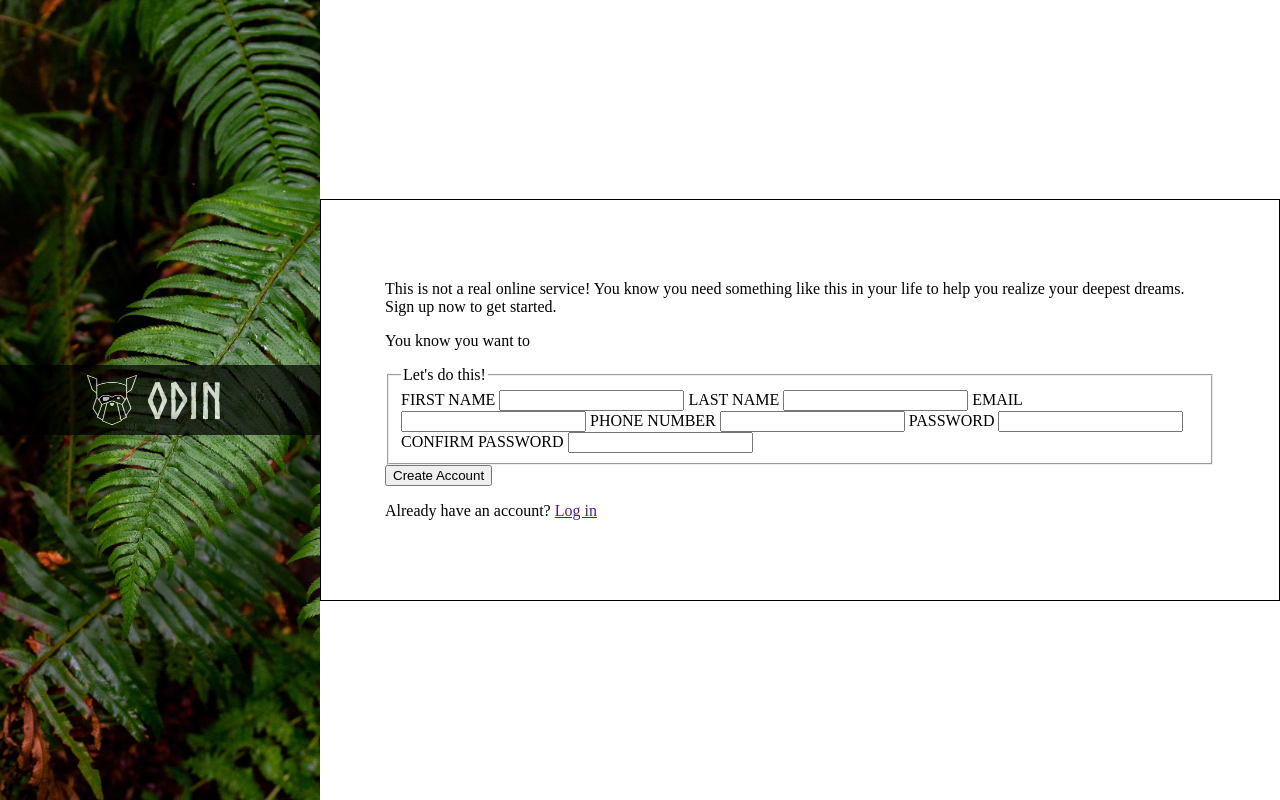
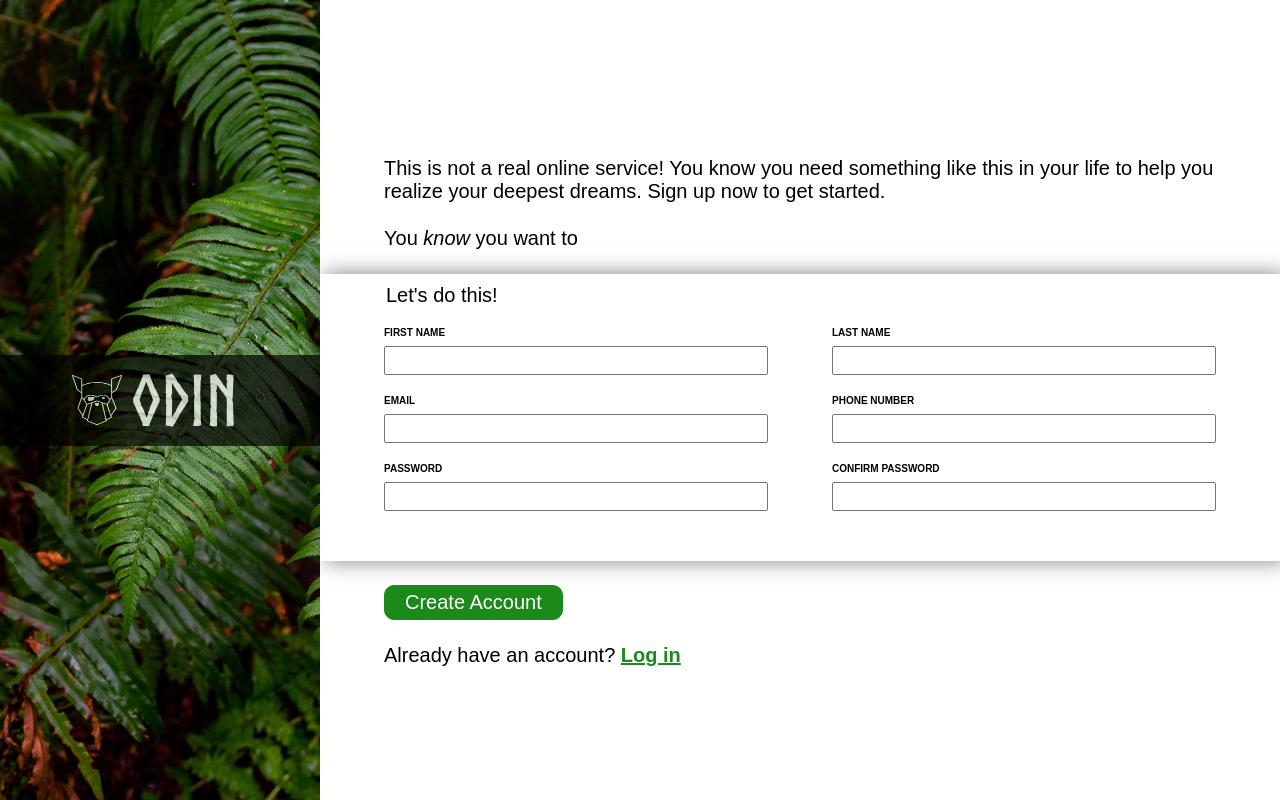
Before and after one commit to Lazy-D-Bit/odin-signup-form, a plain HTML site: page index.html in a window 1280 px wide. Drawn offline with Linux system fonts and the light colour scheme.

Commit message:
Main Part CSS

```diff
--- a/index.html
+++ b/index.html
@@ -15,25 +15,47 @@
     </div>
     <div class="main">
         <form action="">
+            <div class="form-text">
                 <p>This is not a real online service! You know you need something like this in your life to help you realize your deepest dreams. Sign up now to get started.</p>
-            <p>You know you want to</p>
+                <p>You <em>know</em> you want to</p>
+            </div>
             <fieldset>
+                <div class="row">
                     <legend>Let's do this!</legend>
+                </div>
+                <div class="row">
+                    <div class="box">
                         <label for="first-name">FIRST NAME</label>
                         <input type="text" id="first-name">
+                    </div>
+                    <div class="box">
                         <label for="last-name">LAST NAME</label>
                         <input type="text" id="last-name">
+                    </div>
+                </div>
+                    <div class="row">
+                        <div class="box">
                         <label for="email">EMAIL</label>
                         <input type="email" id="email">
+                    </div>
+                    <div class="box">
                         <label for="phone">PHONE NUMBER</label>
                         <input type="number" id="phone">
+                    </div>
+                </div>
+                <div class="row">
+                    <div class="box">
                         <label for="password">PASSWORD</label>
                         <input type="text" id="password">
+                    </div>
+                    <div class="box">
                         <label for="comfirm-password">CONFIRM PASSWORD</label>
                         <input type="text" id="confirm-password">
+                    </div>
+                </div>
             </fieldset>
             <button type="submit">Create Account</button>
-            <p>Already have an account? <a href="">Log in</a></p>
+            <p class="login">Already have an account? <a href="">Log in</a></p>
         </form>
     </div>
 </body>
--- a/style.css
+++ b/style.css
@@ -2,6 +2,8 @@ body {
     margin: 0;
     display: flex;
     height: 100vh;
+    font-family: sans-serif;
+    font-size: 20px;
 }
 @font-face {
     font-family: norse;
@@ -30,7 +32,7 @@ img {
     height: 50px;
 }
 .header h1 {
-    font-size: 50px;
+    font-size: 70px;
     padding: 10px;
     margin: 0;
     color: white;
@@ -42,6 +44,62 @@ img {
 }
 .main form {
     flex: 1;
-    border: 1px solid;
-    padding: 5vw;
 }
+.form-text  p,
+button,
+p {
+    margin: 0 5vw;
+}
+fieldset {
+    display: flex;
+    flex-direction: column;
+    padding: 0 0 5vh 0;
+    margin: 0;
+    border: none;
+    box-shadow: 5px 0px 20px rgba(0, 0, 0, 0.5);
+}
+label {
+    font-size: 10px;
+    font-weight: bold;
+}
+.row {
+    display: flex;
+    margin: 0 5vw;
+    justify-content: space-between;
+    margin: 10px 5vw;
+}
+.box {
+    display: flex;
+    flex-direction: column;
+    flex-basis: 30vw;
+}
+input {
+    font-size: 20px;
+    margin-top: 8px;
+}
+button {
+    margin-top: 3vh;
+    font-size: 20px;
+    background-color: rgb(27, 138, 27);
+    color: white;
+    border-radius: 10px;
+    border: 1px solid rgb(27, 138, 27);
+    margin-bottom: 3vh;
+    padding: 5px 20px;
+}
+fieldset {
+    margin-top: 2vh;
+}
+button:hover {
+    background-color: rgb(14, 71, 14);
+}
+a {
+    color: rgb(27, 138, 27);
+    font-weight: bold;
+}
+a:hover {
+    color: rgb(14, 71, 14);
+}
+.form-text p {
+    margin: 3vh 5vw;
+}
```
Lines whose indentation alone changed are shown as unchanged.
